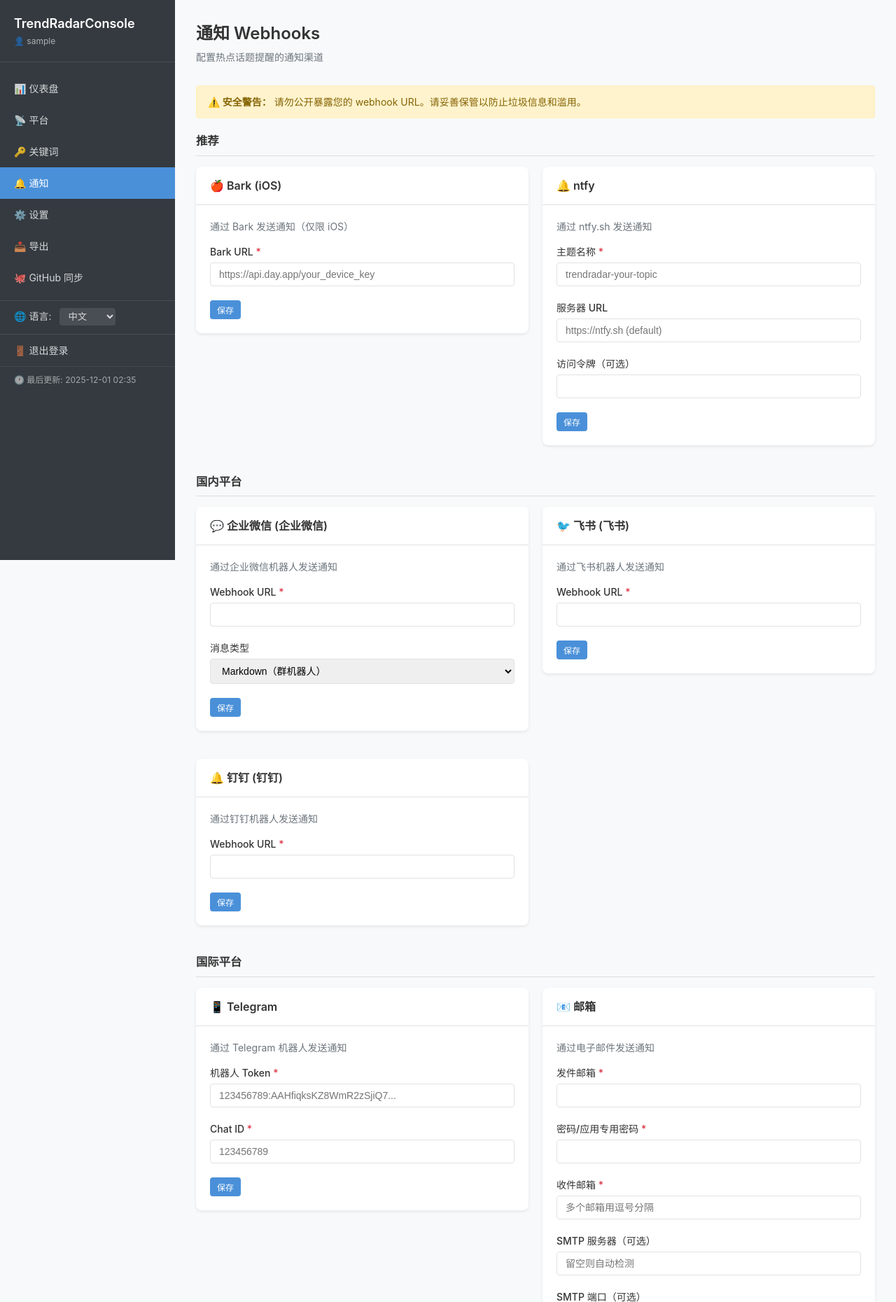
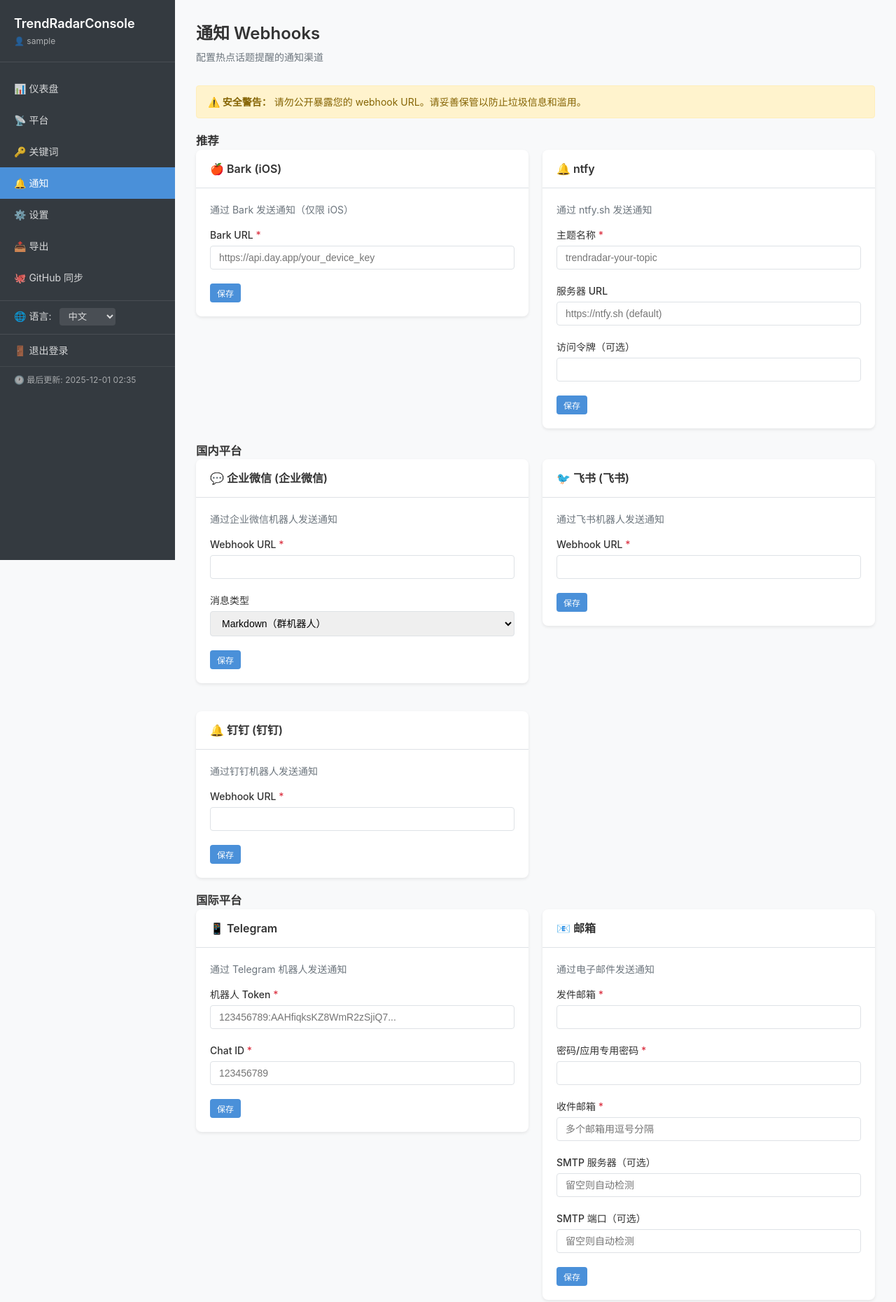
Before and after one commit to sunzhuoshi/TrendRadarConsole, a PHP site: page /webhooks.php in a window 1280 px wide. Shown: the top 1860 px of the page at 70% size. Run offline with PHP 8.4, Linux system fonts and the light colour scheme; the visitor is signed in with stand-in values (Sample User, id 1); tables that the repository leaves empty hold one stand-in row (values such as "Sample post"); some libraries are stand-ins or nearby versions.

Commit message:
Update webhooks.php
Co-authored-by: Copilot <175728472+Copilot@users.noreply.github.com>

```diff
--- a/webhooks.php
+++ b/webhooks.php
@@ -172,7 +172,7 @@ $webhookGroups = [
 
             <!-- Webhook Cards by Group -->
             <?php foreach ($webhookGroups as $groupKey => $group): ?>
-            <h3 class="webhook-group-header" style="margin-top: 20px; margin-bottom: 15px; color: #333; border-bottom: 1px solid #ddd; padding-bottom: 8px;"><?php echo htmlspecialchars($group['label'], ENT_QUOTES, 'UTF-8'); ?></h3>
+            <h3 class="webhook-group-header"><?php echo htmlspecialchars($group['label'], ENT_QUOTES, 'UTF-8'); ?></h3>
             <div class="row">
                 <?php foreach ($group['webhooks'] as $type => $webhookInfo): ?>
                 <?php
```
